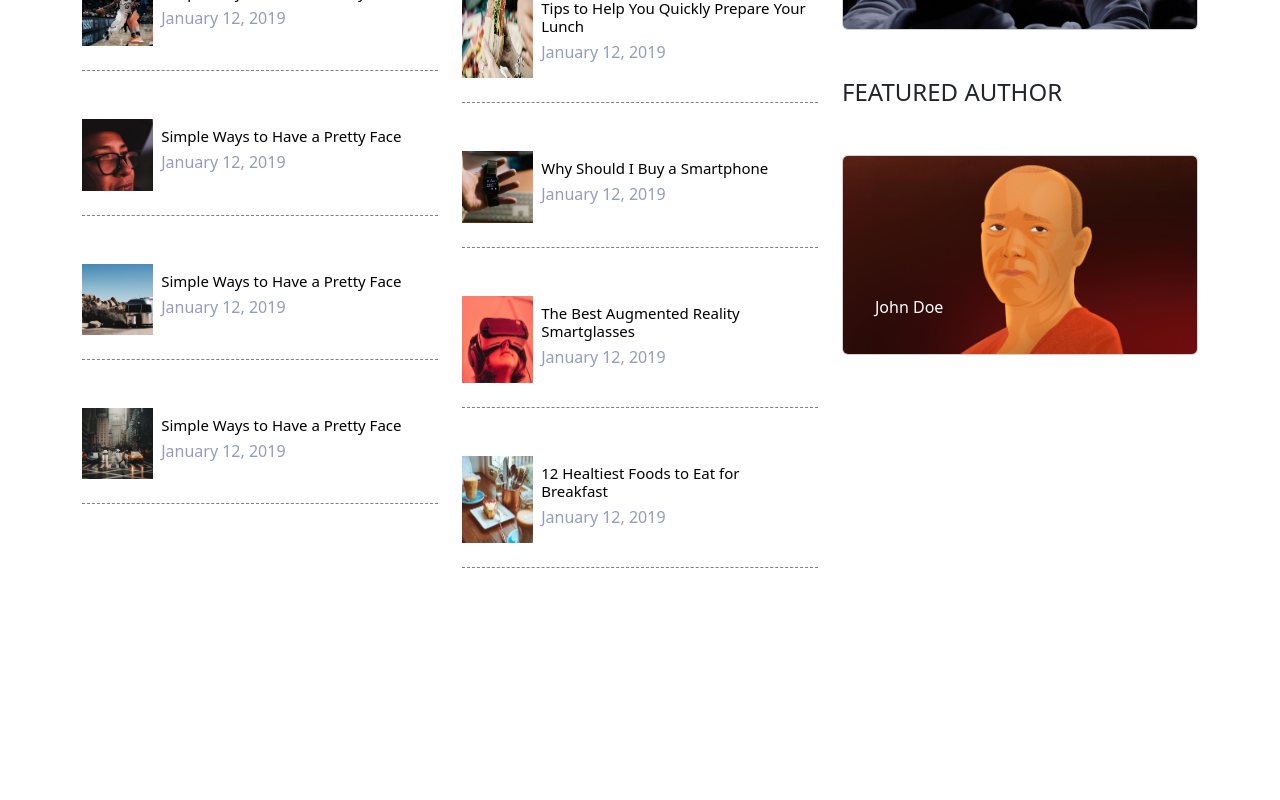
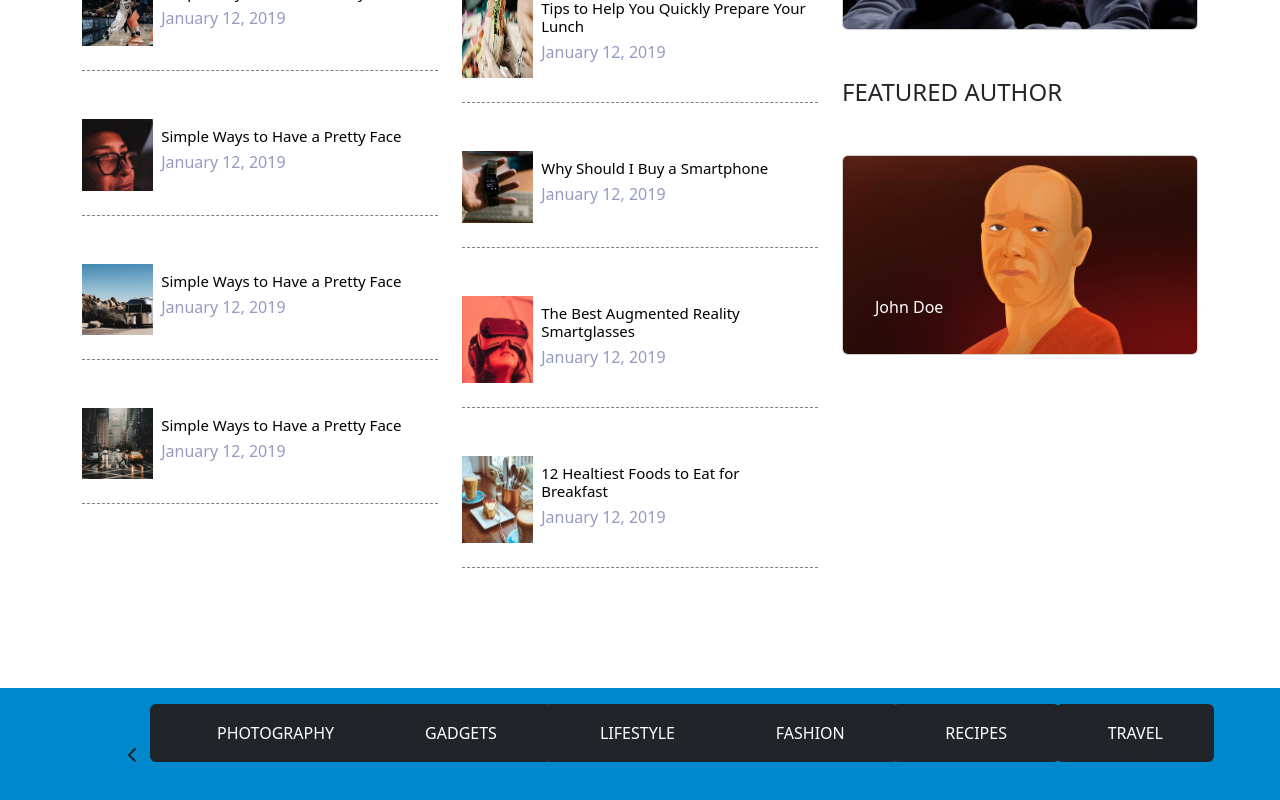
Before and after one commit to AndreaFerrini/proj-html-vuejs, a Vue app: page / in a window 1280 px wide. Shown: the part 1643-2443 px from the top of the page. Before the commit the page ends 2331 px from the top, so only its background shows below. Built offline with nearby package versions, Linux system fonts and the light colour scheme.

Commit message:
inserita BannerButton + tentativo slider

```diff
--- a/src/App.vue
+++ b/src/App.vue
@@ -4,6 +4,7 @@ import HeaderComp from "./components/HeaderComp.Vue";
 import NavHComp from "./components/NavHComp.vue"
 import MainComp from "./components/MainComp.Vue";
 import MainPosts from "./components/MainPosts.vue";
+import BannerButton from "./components/BannerButton.vue";
 import FooterComp from "./components/FooterComp.vue"
 
 export default{
@@ -13,6 +14,7 @@ export default{
     NavHComp,
     MainComp,
     MainPosts,
+    BannerButton,
     FooterComp
   }
 }
@@ -24,6 +26,7 @@ export default{
   <NavHComp/>
   <MainComp/>
   <MainPosts/>
+  <BannerButton/>
   <FooterComp/>
 
 
--- /dev/null
+++ b/src/components/BannerButton.vue
@@ -0,0 +1,120 @@
+<script>
+
+export default {
+    name: "BannerButton",
+    data(){
+        return{
+            menuButton: [
+                {
+                    nome:`Photography`,
+                    url: `#`,
+                    current: false
+                },
+                {
+                    nome:`Gadgets`,
+                    url: `#`,
+                    current: true
+                },
+                {
+                    nome:`Lifestyle`,
+                    url: `#`,
+                    current: false
+                },
+                {
+                    nome:`Fashion`,
+                    url: `#`,
+                    current: false
+                },
+                {
+                    nome:`Recipes`,
+                    url: `#`,
+                    current: false
+                },
+                {
+                    nome:`Travel`,
+                    url: `#`,
+                    current: false
+                },
+
+            ]
+        }
+    },
+    methods: {
+        next(){
+            console.log(`next`)
+
+            this.currentButton++
+
+            if( this.currentButton > this.currentButton.length - 1) {
+                this.currentButton = 0
+            }
+        },
+        prev(){
+            console.log(`prev`)
+
+            this.currentButton--
+
+            if( this.currentButton < 0) {
+                this.currentButton = this.currentButton.length - 1
+            }
+        }
+    }
+
+}
+</script>
+
+<template>
+    <div class="banner-sfondo">
+        <div class="container">
+            <ul id="btn-centra" class="d-flex justify-content-between align-items-center">
+                <div @click="prev">
+                    <i class="fa-solid fa-chevron-left"></i>
+                </div>
+                <li class="p-3" v-for="(elem, index) in menuButton" :key="index">
+                    <a href="#" class="btn py-3 px-4 text-uppercase mr-2 mb-2"
+                    :class=" currentButton ? `active` : `` " :href="elem.url"> {{ elem.nome }}</a>
+                </li>
+                <div @click="next">
+                    <i class="fa-solid fa-chevron-right"></i>
+                </div>
+            </ul>
+        </div>
+    </div>
+</template>
+
+<style scoped>
+
+.banner-sfondo{
+    background-color: rgb(0,136,204);
+    min-height: 150px;
+}
+
+a{
+    color: white;
+    background-color: rgb(33,37,41);
+    width: 150%;
+}
+
+#btn-centra{
+    line-height: 50px;
+}
+
+.fa-solid {
+    width: 20px;
+    height: 20px;
+    margin: 10px 0;
+    border-radius: 50%;
+    position: absolute;
+    cursor: pointer;
+    z-index: 999;
+}
+
+.fa-chevron-left{
+    left: 10%;
+}
+
+.fa-chevron-right{
+    right: 10%;
+}
+
+</style>
```
